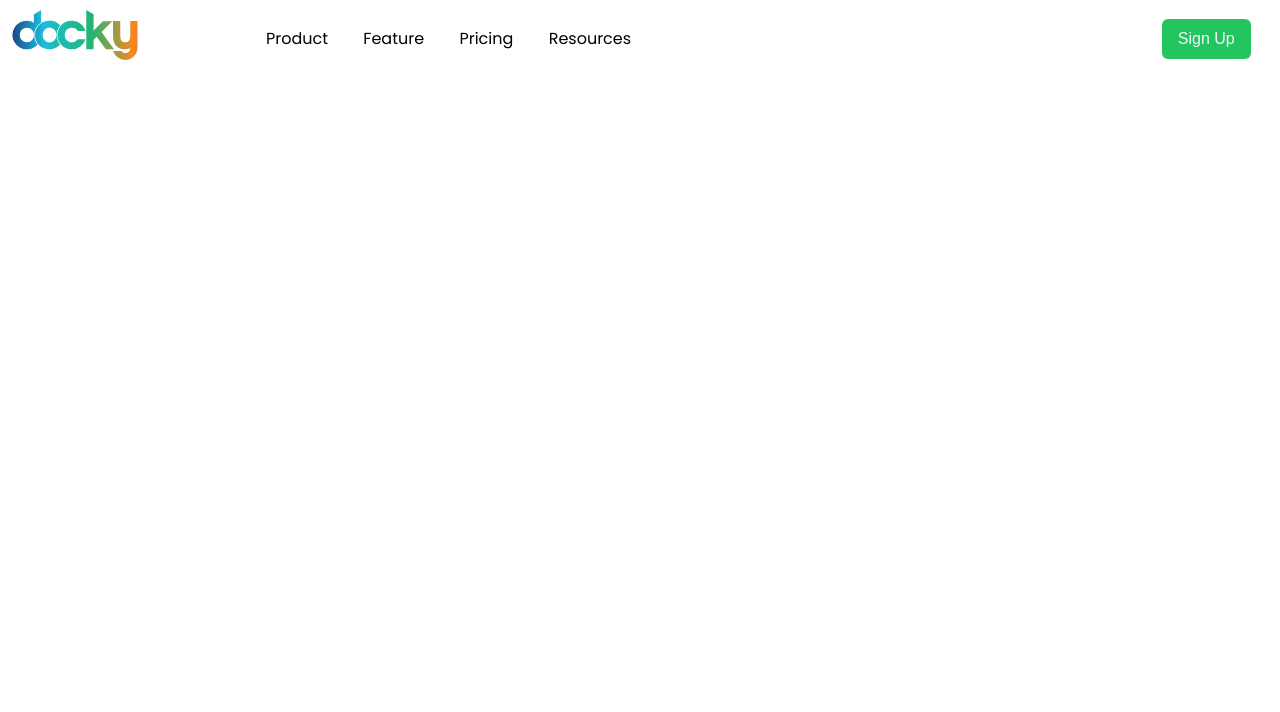
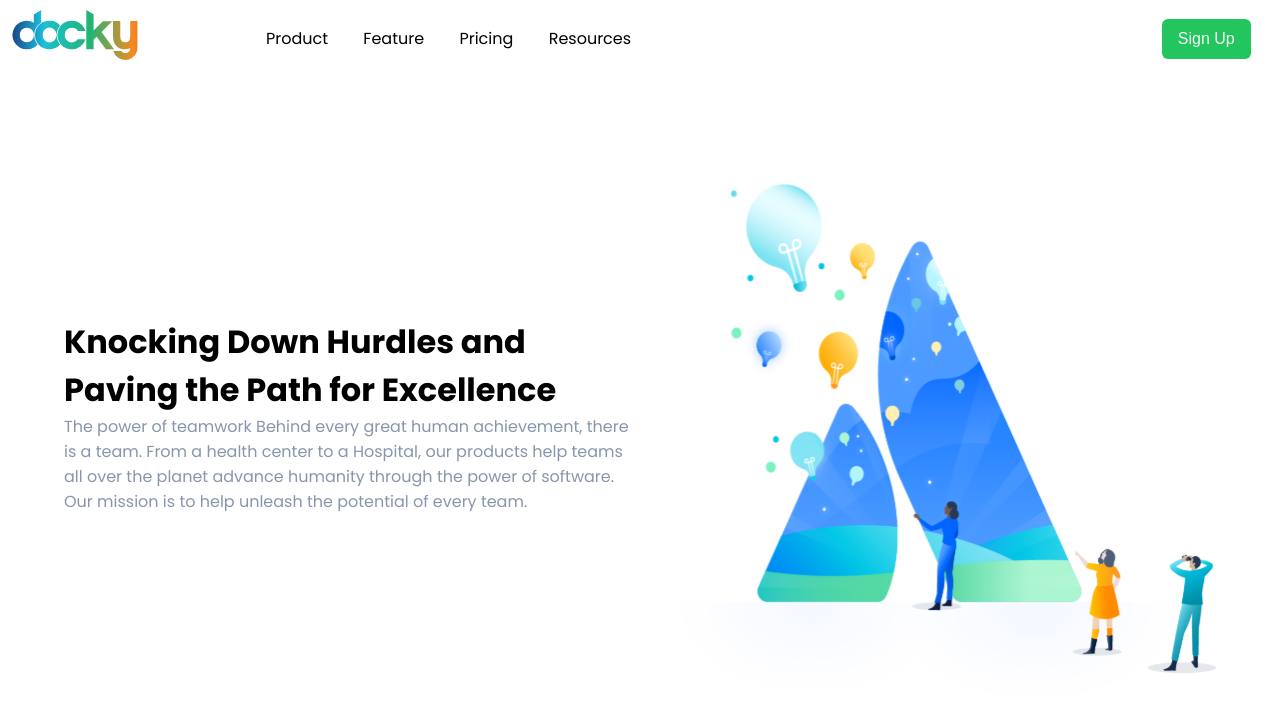
Before and after one commit to UchihaDSenju/docky-flypat, a React (Vite) app: page /about-us in a window 1280 px wide. Shown: the top 712 px of the page. Built offline with nearby package versions, Linux system fonts and the light colour scheme.

Commit message:
about us desc completed

```diff
--- a/src/AboutUs/components/aboutUs.tsx
+++ b/src/AboutUs/components/aboutUs.tsx
@@ -1,10 +1,12 @@
 import React from 'react'
 import Navbar from './navbar'
+import Desc from './desc'
 
 function About() {
   return (
     <>
         <Navbar />
+        <Desc />
     </>
   )
 }
--- /dev/null
+++ b/src/AboutUs/components/desc.tsx
@@ -0,0 +1,23 @@
+import '../styles/desc.css'
+import Illustration from '../assets/desc-Illustration.svg'
+
+function Desc() {
+  return (
+    <>
+        <div className="desc-container">
+            <div className="desc">
+                <h1>Knocking Down Hurdles and Paving the Path for Excellence</h1>
+                <p className='grey-color'>
+                The power of teamwork
+Behind every great human achievement, there is a team.
+From a health center to a Hospital, our products help teams all over the planet advance humanity through the power of software.
+Our mission is to help unleash the potential of every team.
+                </p>
+            </div>
+            <div className="desc-img"><img src={Illustration} alt="" /></div>
+        </div>
+    </>
+  )
+}
+
+export default Desc
--- /dev/null
+++ b/src/AboutUs/styles/desc.css
@@ -0,0 +1,7 @@
+.desc-container{
+    display: grid;
+    grid-template-columns: 50% 50%;
+}
+.desc-img img{
+    width: 100%;
+}
```
Also changed, not shown: src/AboutUs/assets/desc-Illustration.svg (added).
